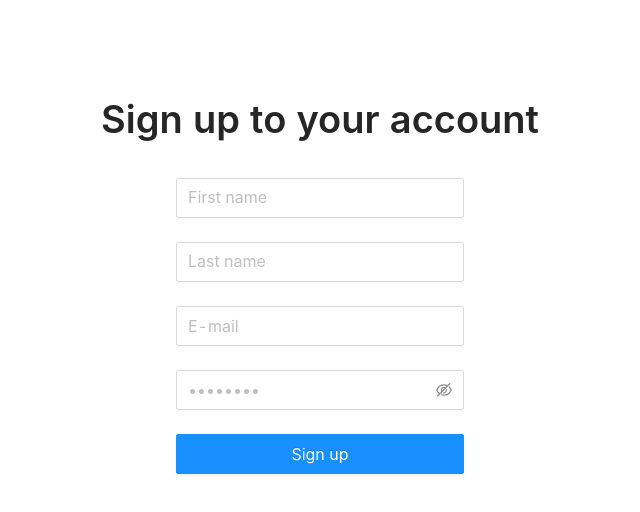
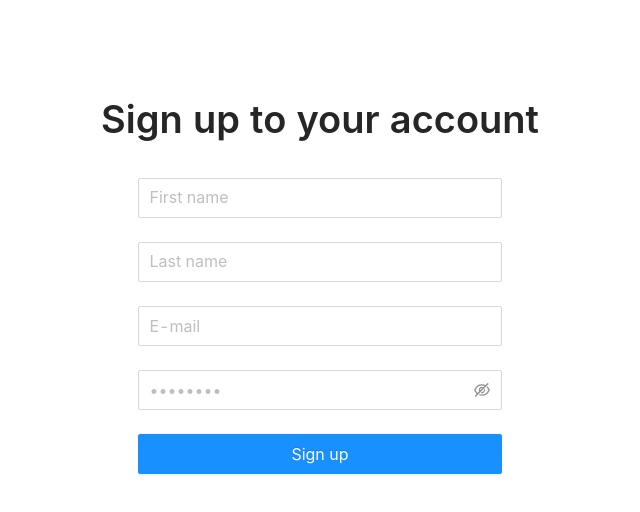
Before and after one commit to LambdaBird/studybites, a React (Create React App) app in the folder front/: page /signUp in a window 1280 px wide. Shown: the top 512 px of the page, without its empty margins (320-960 px from the left). Built offline with nearby package versions, Linux system fonts and the light colour scheme.

Commit message:
refactor: remove fixed form width

```diff
--- a/front/src/pages/SignUp/SignUp.jsx
+++ b/front/src/pages/SignUp/SignUp.jsx
@@ -15,7 +15,7 @@ const SignUp = () => {
         <Col span={24} align="middle">
           <Title level={1}>{t('sign_up.title')}</Title>
         </Col>
-        <Col>
+        <Col span={12}>
           <SignUpForm />
         </Col>
       </MainForm>
--- a/front/src/pages/SignUp/SignUpForm/SignUpForm.jsx
+++ b/front/src/pages/SignUp/SignUpForm/SignUpForm.jsx
@@ -2,7 +2,7 @@ import React, { useMemo } from 'react';
 import { Form, Input } from 'antd';
 import PropTypes from 'prop-types';
 import { useTranslation } from 'react-i18next';
-import { SubmitButton, SignUpFormStyled } from './SignUpForm.styled';
+import { SubmitButton } from './SignUpForm.styled';
 
 const SignUpForm = ({ handleSubmit, handleSubmitFailed }) => {
   const { t } = useTranslation();
@@ -41,7 +41,7 @@ const SignUpForm = ({ handleSubmit, handleSubmitFailed }) => {
   );
 
   return (
-    <SignUpFormStyled
+    <Form
       layout="vertical"
       size="large"
       onFinish={handleSubmit}
@@ -68,7 +68,7 @@ const SignUpForm = ({ handleSubmit, handleSubmitFailed }) => {
           {t('sign_up.button')}
         </SubmitButton>
       </Form.Item>
-    </SignUpFormStyled>
+    </Form>
   );
 };
 
--- a/front/src/pages/SignUp/SignUpForm/SignUpForm.styled.js
+++ b/front/src/pages/SignUp/SignUpForm/SignUpForm.styled.js
@@ -1,9 +1,5 @@
 import styled from 'styled-components';
-import { Button, Form } from 'antd';
-
-export const SignUpFormStyled = styled(Form)`
-  width: 18rem;
-`;
+import { Button } from 'antd';
 
 export const SubmitButton = styled(Button)`
   width: 100%;
```
